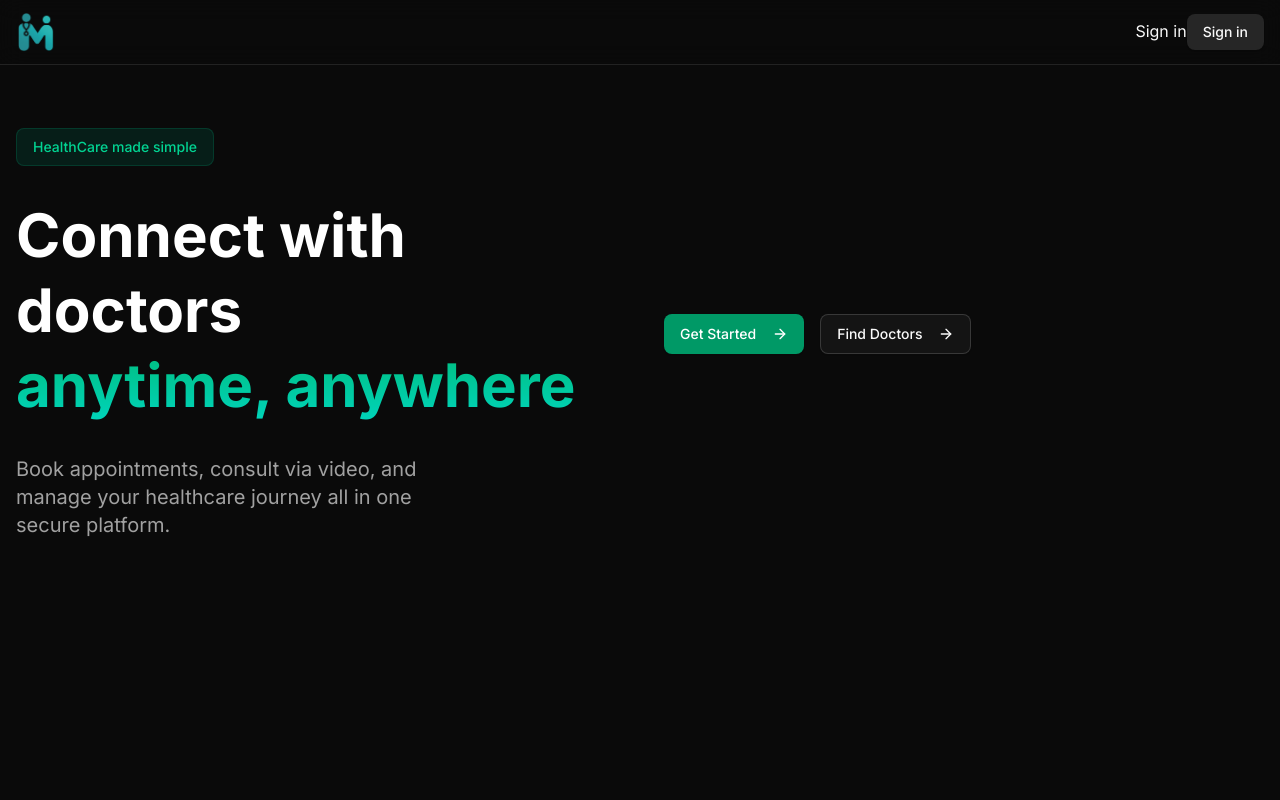
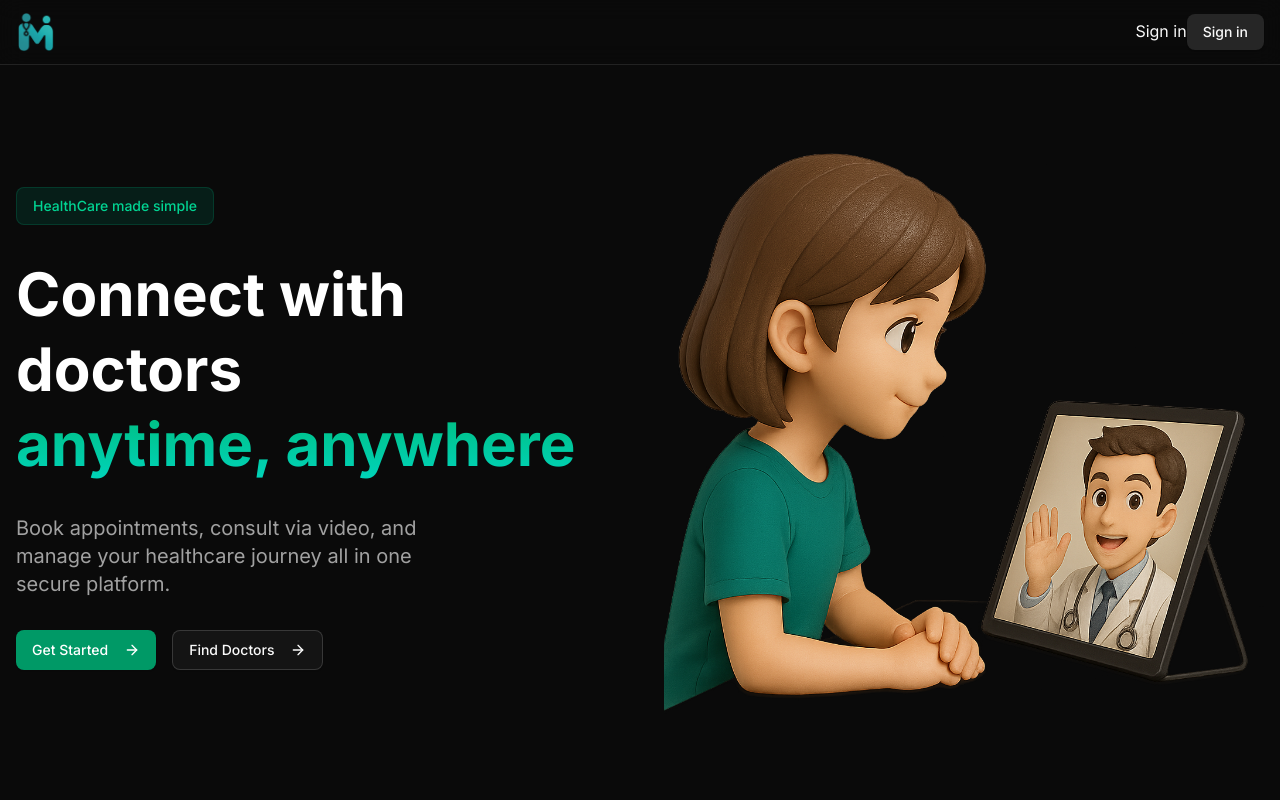
Before and after one commit to ankit50/mediMeet, a Next.js app: page / in a window 1280 px wide. Shown: the top 800 px of the page. Built offline with nearby package versions, Linux system fonts and the light colour scheme; no server answers.

Commit message:
Hero section image added

```diff
--- a/app/page.js
+++ b/app/page.js
@@ -7,9 +7,11 @@ import Link from "next/link";
 export default function Home() {
   return (
     <div className="bg-background">
+      {/* Hero Section */}
       <section className="relative overflow-hidden py-32">
         <div className="container mx-auto px-4">
           {/* Left part-Text */}
+
           <div className="grid grid-cols-1 lg:grid-cols-2 gap-12 items-center">
             <div className="space-y-8">
               <Badge
@@ -26,7 +28,7 @@ export default function Home() {
                 Book appointments, consult via video, and manage your healthcare
                 journey all in one secure platform.
               </p>
-            </div>
+
               <div className="flex flex-col sm:flex-row gap-4">
                 <Button
                   asChild
@@ -51,7 +53,16 @@ export default function Home() {
             </div>
 
             {/* Right Part-Image */}
-          <div></div>
+            <div className="relative h-[400px] lg:h-[600px] rounded-xl overflow-hidden">
+              <Image
+                src="/banner.png"
+                alt="Doctor consultant"
+                fill
+                priority
+                className="object-cover w-full h-full rounded-xl"
+              />
+            </div>
+          </div>
         </div>
       </section>
     </div>
```
Lines whose indentation alone changed are shown as unchanged.
